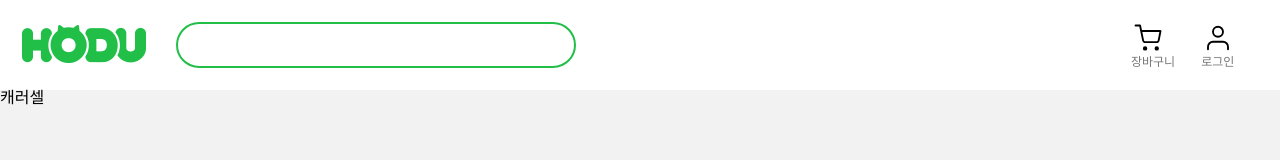
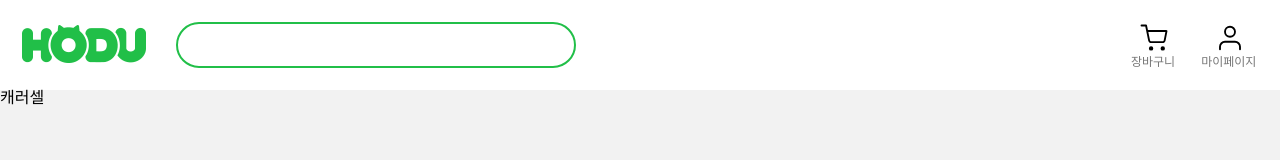
Before and after one commit to greenT-Hee/DevGoodsShop, a React (Create React App) app in the folder my-app/: page /productList in a window 1280 px wide. Shown: the top 160 px of the page. Built offline with nearby package versions, Linux system fonts and the light colour scheme; a web font is replaced by a local one.

Commit message:
Style:헤더 컴포넌트화

```diff
--- a/my-app/src/Cookie.jsx
+++ b/my-app/src/Cookie.jsx
@@ -10,6 +10,6 @@ export const getCookie = (name) => {
 };
 
 export const logout = (name) => {
-  console.log("logout 성공!!");
+  console.log("logout 성공!!", new Date());
   return cookies.remove(name);
 };
--- a/my-app/src/components/Header.jsx
+++ b/my-app/src/components/Header.jsx
@@ -2,6 +2,7 @@ import styled from "styled-components";
 import mainLogo from "../assets/Logo-hodu.png";
 import cartLogo from "../assets/icon-shopping-cart.svg";
 import userImg from "../assets/icon-user.svg";
+import myPageIcon from "../assets/icon-user.svg";
 import { Link } from "react-router-dom";
 
 const HeaderSection = styled.header`
@@ -33,10 +34,14 @@ const Search = styled.input`
   margin-right: 555px;
 `;
 
-const WrapIcon = styled.div`
+const WrapIcon = styled.ul`
   display: flex;
   gap: 26px;
-  width: 118px;
+`;
+
+const WrapIconLi = styled.li`
+  text-decoration: none;
+  text-align: center;
 `;
 
 const HeaderIcon = styled.img`
@@ -50,7 +55,7 @@ const HeaderText = styled.p`
   color: #767676;
 `;
 
-const HomeHeader = () => {
+export const HomeHeader = () => {
   return (
     <HeaderSection>
       <WrapHeader>
@@ -59,18 +64,47 @@ const HomeHeader = () => {
         </Link>
         <Search type="text" />
         <WrapIcon>
-          <a href="#none" style={{ textDecoration: "none" }}>
+          <li>
+            <a href="#none">
               <HeaderIcon src={cartLogo} alt="장바구니" />
               <HeaderText>장바구니</HeaderText>
             </a>
-          <Link to="/login" style={{ textDecoration: "none" }}>
+          </li>
+          <li>
+            <Link to="/login">
               <HeaderIcon src={userImg} alt="로그인" />
               <HeaderText>로그인</HeaderText>
             </Link>
+          </li>
         </WrapIcon>
       </WrapHeader>
     </HeaderSection>
   );
 };
 
-export default HomeHeader;
+export const ProductListHeader = () => {
+  return (
+    <HeaderSection>
+      <WrapHeader>
+        <Link to="/">
+          <MainLogo src={mainLogo} alt="홈페이지 로고" />
+        </Link>
+        <Search type="text" />
+        <WrapIcon>
+          <WrapIconLi>
+            <a href="#none">
+              <HeaderIcon src={cartLogo} alt="장바구니" />
+              <HeaderText>장바구니</HeaderText>
+            </a>
+          </WrapIconLi>
+          <WrapIconLi>
+            <a href="#none">
+              <HeaderIcon src={userImg} alt="마이페이지" />
+              <HeaderText>마이페이지</HeaderText>
+            </a>
+          </WrapIconLi>
+        </WrapIcon>
+      </WrapHeader>
+    </HeaderSection>
+  );
+};
--- a/my-app/src/pages/Home.jsx
+++ b/my-app/src/pages/Home.jsx
@@ -1,4 +1,4 @@
-import HomeHeader from "../components/Header";
+import { HomeHeader } from "../components/Header";
 import Banner from "../components/productList/Banner";
 import AxiosInstance from "../Axios";
 import { useEffect } from "react";
--- a/my-app/src/pages/ProductList.jsx
+++ b/my-app/src/pages/ProductList.jsx
@@ -1,11 +1,10 @@
 import React from "react";
 import Banner from "../components/productList/Banner";
-import HomeHeader from "../components/Header";
-
+import { ProductListHeader } from "../components/Header";
 export default function ProductList() {
   return (
     <>
-      <HomeHeader />
+      <ProductListHeader />
       <Banner />
     </>
   );
```
Lines whose indentation alone changed are shown as unchanged.
